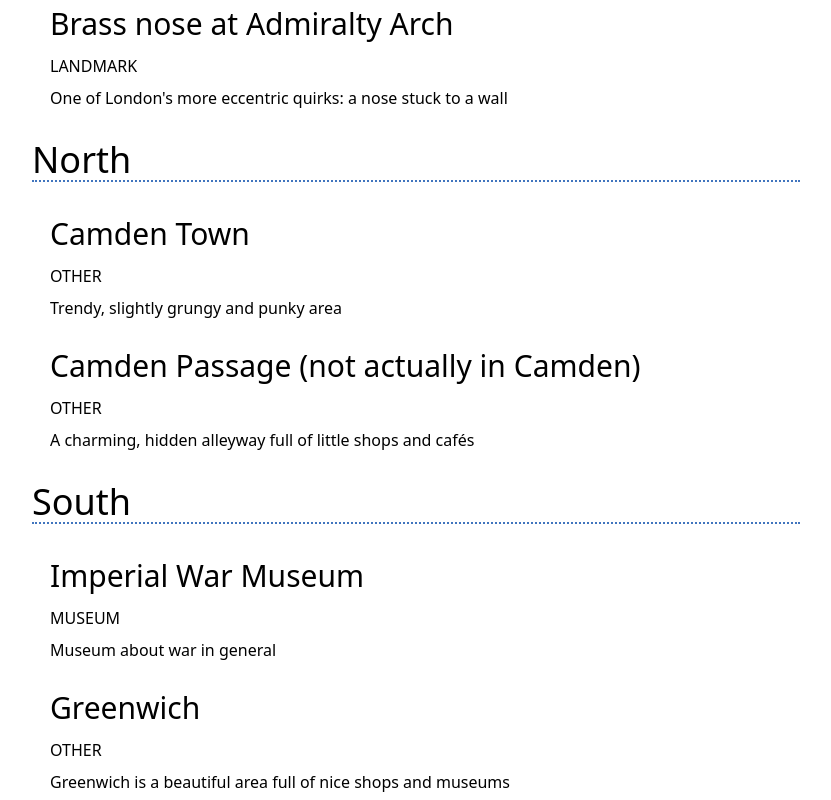
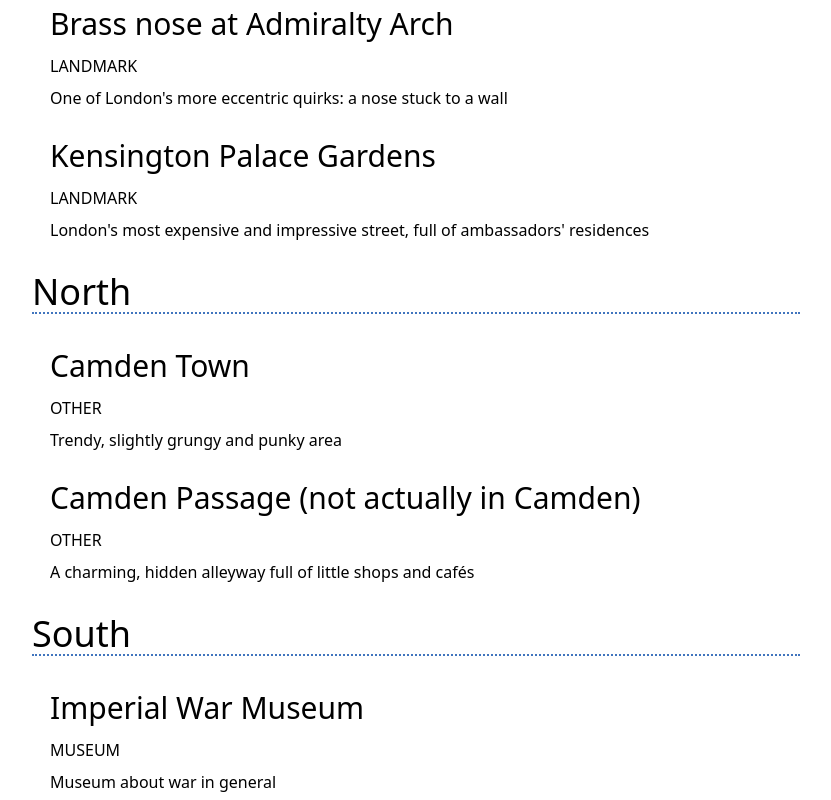
Before and after one commit to a1v0/london-liste, a Next.js app: page /areas in a window 1280 px wide. Shown: the part 3760-4560 px from the top of the page, without its empty margins (224-1055 px from the left). Built offline with nearby package versions, Linux system fonts and the light colour scheme; a web font is replaced by a local one.

Commit message:
Add Kensington Palace Gardens

```diff
--- a/app/places.js
+++ b/app/places.js
@@ -378,15 +378,15 @@ exports.places = [
     website: ""
   },
   {
-    slug: "", // leave this blank
-    name: "",
+    slug: "kensington-palace-gardens", // leave this blank
+    name: "Kensington Palace Gardens",
     keyFacts: [
-      "", // at least one fact is mandatory
+      "London's most expensive and impressive street, full of ambassadors' residences", // at least one fact is mandatory
       "", // add more or delete as necessary
     ],
-    type: "", // see list of approved types above. Let a1v0 know if you need to add another type.
-    cost: "",
-    location: "", // "[region] - [area]" or "[region] - [Tube stop]". For examples, see above.
+    type: "landmark", // see list of approved types above. Let a1v0 know if you need to add another type.
+    cost: "free",
+    location: "Central - Notting Hill", // "[region] - [area]" or "[region] - [Tube stop]". For examples, see above.
     website: ""
   },
 	// <<<<<<<<<<<<<<<<<<<<<<<<<<<<<<<<<<<<<<<<<<<<< DO NOT PASTE ANYTHING BELOW THIS LINE
```
